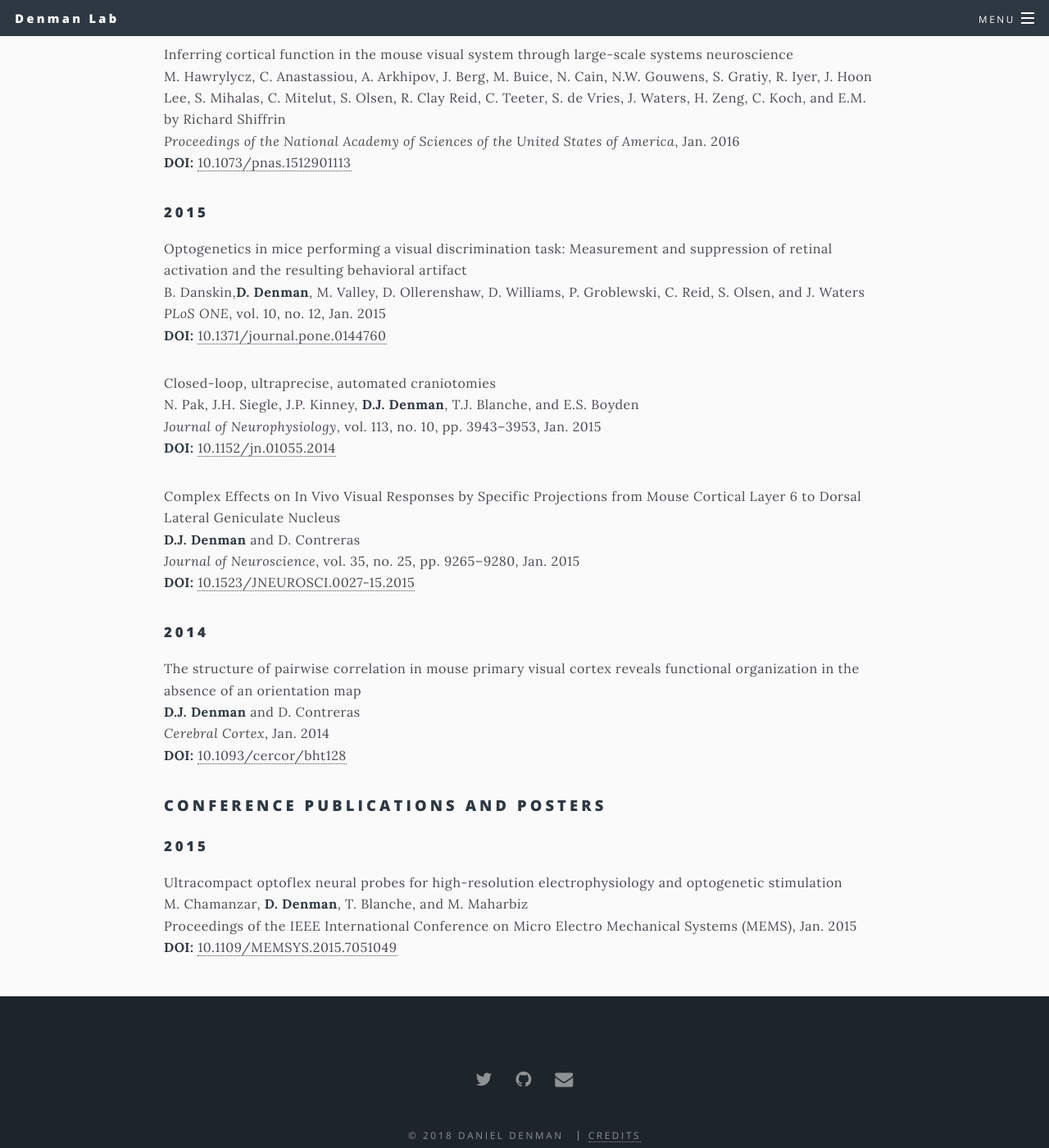
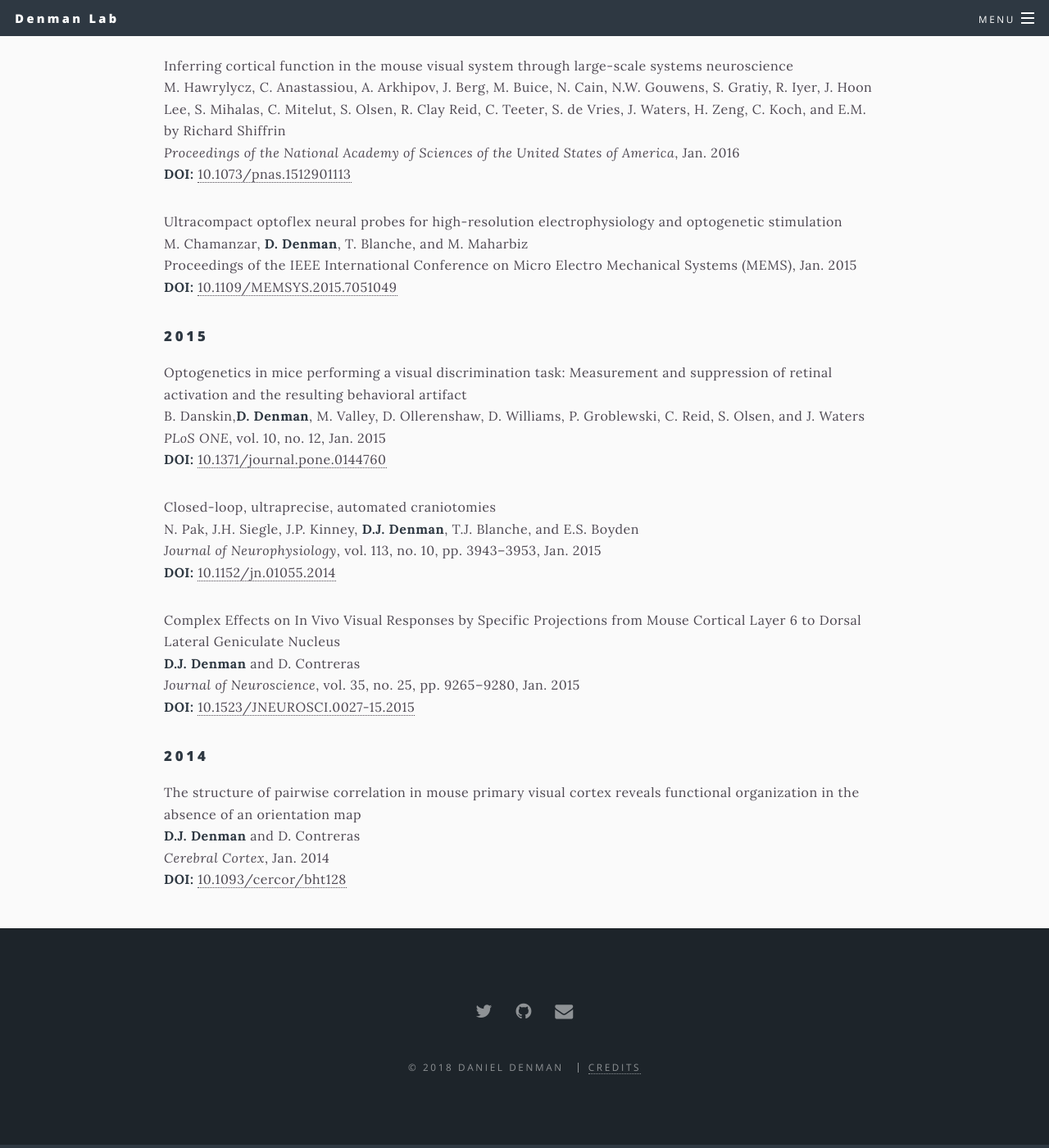
Before and after one commit to denmanlab/denmanlab.github.io, a Jekyll site: the page built from pubs.md, in a window 1280 px wide and 1400 px high, scrolled down 1885 px. Shown: the whole window at 82% size. Built offline with Jekyll 4.4.1, drawn with Linux system fonts in a browser that asks for light colours; our own code applies the rules of GitHub Pages for plain Markdown files.

Commit message:
pub fonts

```diff
--- a/pubs.md
+++ b/pubs.md
@@ -6,7 +6,7 @@ excerpt:
 image: tracks.png#jun_f3clip.png
 background-image: Figure 3_formatted.png
 ---
-<h4>Past Work</h4>
+<h2>Past Work</h2>
 
 {:.year}
 ### 2018
@@ -77,6 +77,12 @@ background-image: Figure 3_formatted.png
 <span>_Proceedings of the National Academy of Sciences of the United States of America_, Jan. 2016</span>{:.journal}
 <span>**DOI:** [10.1073/pnas.1512901113](https://dx.doi.org/10.1073/pnas.1512901113)</span>{:.doi}
 
+{:.paper}
+<span>Ultracompact optoflex neural probes for high-resolution electrophysiology and optogenetic stimulation</span>{:.papertitle}
+<span>M. Chamanzar, **D. Denman**, T. Blanche, and M. Maharbiz</span>{:.authors}
+<span>Proceedings of the IEEE International Conference on Micro Electro Mechanical Systems (MEMS), Jan. 2015</span>{:.journal}
+<span>**DOI:** [10.1109/MEMSYS.2015.7051049](https://dx.doi.org/10.1109/MEMSYS.2015.7051049)</span>{:.doi}
+
 {:.year}
 ### 2015
 
@@ -106,15 +112,3 @@ background-image: Figure 3_formatted.png
 <span>**D.J. Denman** and D. Contreras</span>{:.authors}
 <span>_Cerebral Cortex_, Jan. 2014</span>{:.journal}
 <span>**DOI:** [10.1093/cercor/bht128](https://dx.doi.org/10.1093/cercor/bht128)</span>{:.doi}
-
-Conference Publications and Posters
----
-
-{:.year}
-### 2015
-
-{:.paper}
-<span>Ultracompact optoflex neural probes for high-resolution electrophysiology and optogenetic stimulation</span>{:.papertitle}
-<span>M. Chamanzar, **D. Denman**, T. Blanche, and M. Maharbiz</span>{:.authors}
-<span>Proceedings of the IEEE International Conference on Micro Electro Mechanical Systems (MEMS), Jan. 2015</span>{:.journal}
-<span>**DOI:** [10.1109/MEMSYS.2015.7051049](https://dx.doi.org/10.1109/MEMSYS.2015.7051049)</span>{:.doi}
```
